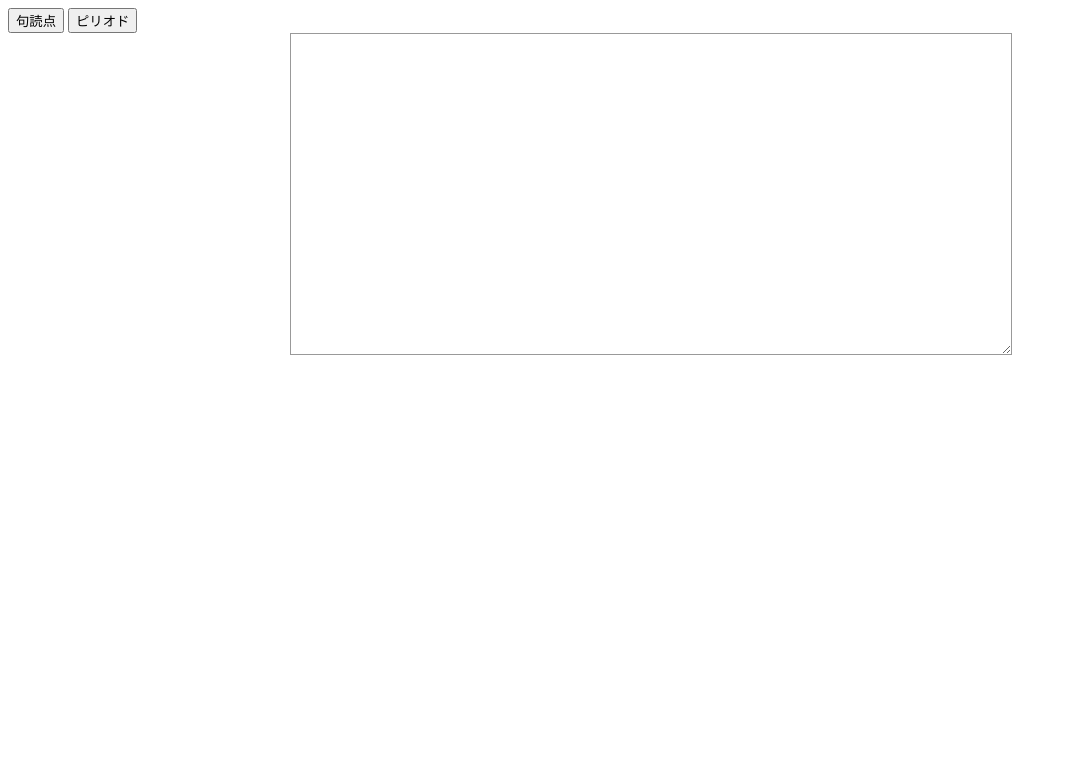
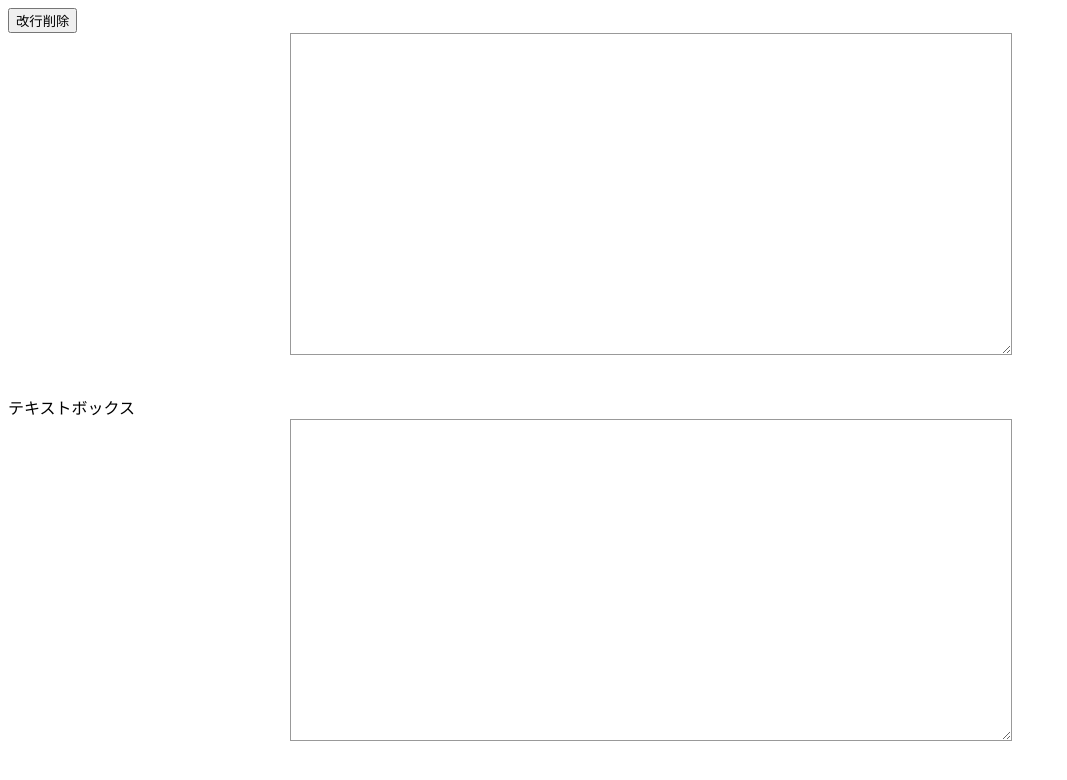
Before and after one commit to kentoak/replace-text, a plain HTML site: page index.html in a window 1280 px wide. Shown: the whole page, without its empty margins (0-1067 px from the left). Drawn offline with nearby package versions, Linux system fonts and the light colour scheme.

Commit message:
Update index.html

```diff
--- a/index.html
+++ b/index.html
@@ -5,14 +5,19 @@
 <script src="https://black-flag.net/wp-content/themes/BlackFlag/js/ga.js"></script>
 </head>
 <body>
-    <input type="button" value="句読点" id="btn1">
-    <input type="button" value="ピリオド" id="btn2">
+    <input type="button" value="改行削除" id="btn1">
     <section>
-    <div id="textArea">
-    <form>
-    <textarea id="changeText" name="changeText" onfocus="this.select();" onclick="this.select();"></textarea>
-    </form>
-    </div>
+        <div id="textArea">
+            <form>
+                <textarea id="changeText" name="changeText" onfocus="this.select();" onclick="this.select();"></textarea>
+            </form>
+        </div>
+        <body><br><br>テキストボックス</body>
+        <div id="textArea">
+            <form>
+                <textarea id="Text" name="Text"></textarea>
+            </form>
+        </div>
     </section>
     <script type="text/javascript" src="https://code.jquery.com/jquery-3.4.1.min.js"></script>
     <script src="./js/halfSpaceDelete.js"></script>
```
